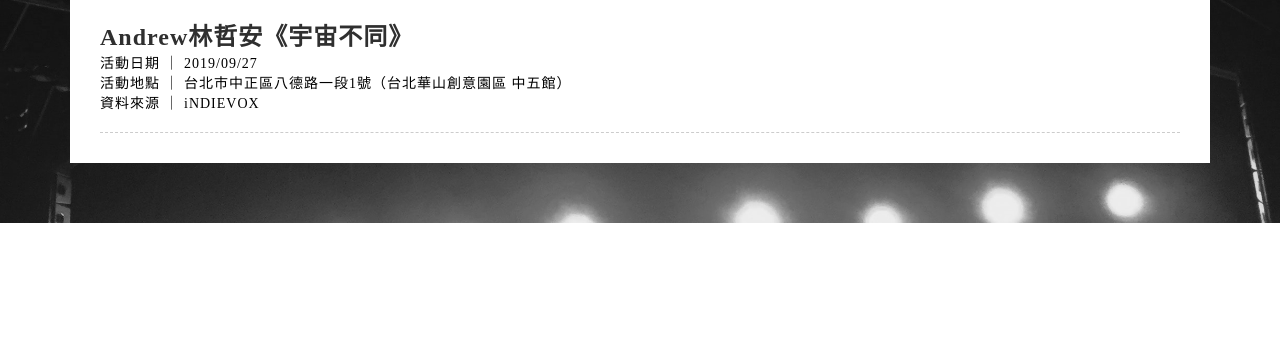
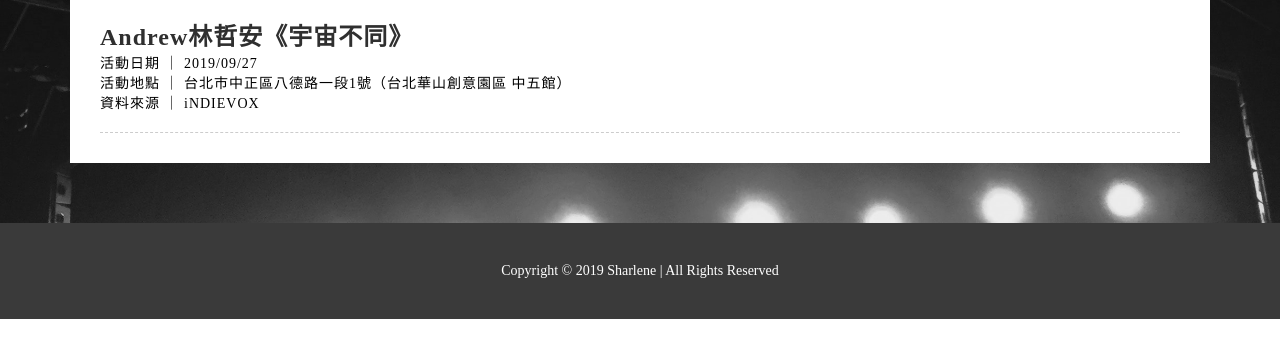
Before and after one commit to SharleneW/indie, a plain HTML site: page index.html in a window 1280 px wide. Shown: the part 145-502 px from the top of the page. Drawn offline with nearby package versions, Linux system fonts and the light colour scheme; no server answers.

Commit message:
update footer

```diff
--- a/index.html
+++ b/index.html
@@ -46,7 +46,9 @@
     </div>
 
     <footer>
-      <div class="wrap"></div>
+      <div class="wrap">
+        <p>Copyright © 2019 Sharlene | All Rights Reserved</p>
+      </div>
     </footer>
     <script
       src="https://cdnjs.cloudflare.com/ajax/libs/jquery/3.4.1/jquery.min.js"
--- a/scss/all.scss
+++ b/scss/all.scss
@@ -168,3 +168,13 @@ a {
     }
   }
 }
+
+footer {
+  background-color: #3a3a3a;
+  color: #fff;
+  p {
+    font-size: 14px;
+    text-align: center;
+    padding: 40px 0;
+  }
+}
```
Also changed, not shown: dist/style/all.min.css, fake/all.css, style/all.css, 3 other files.
